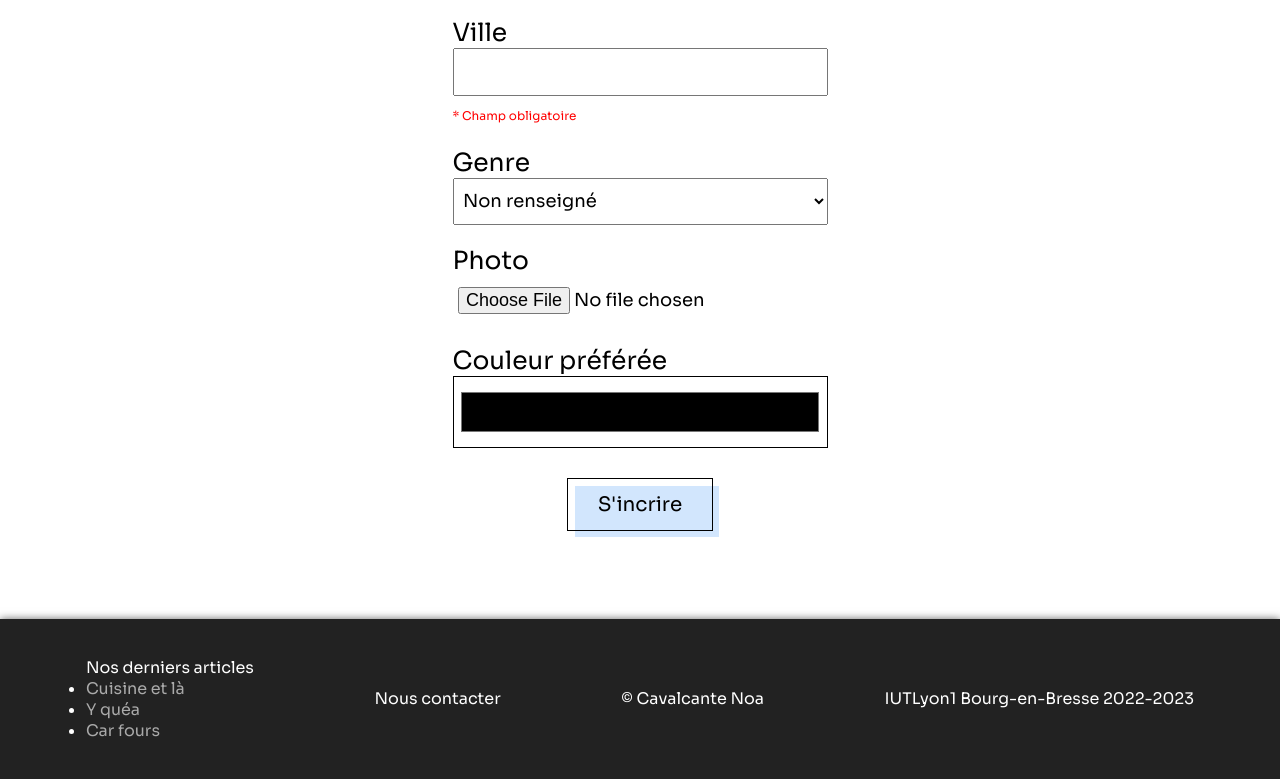
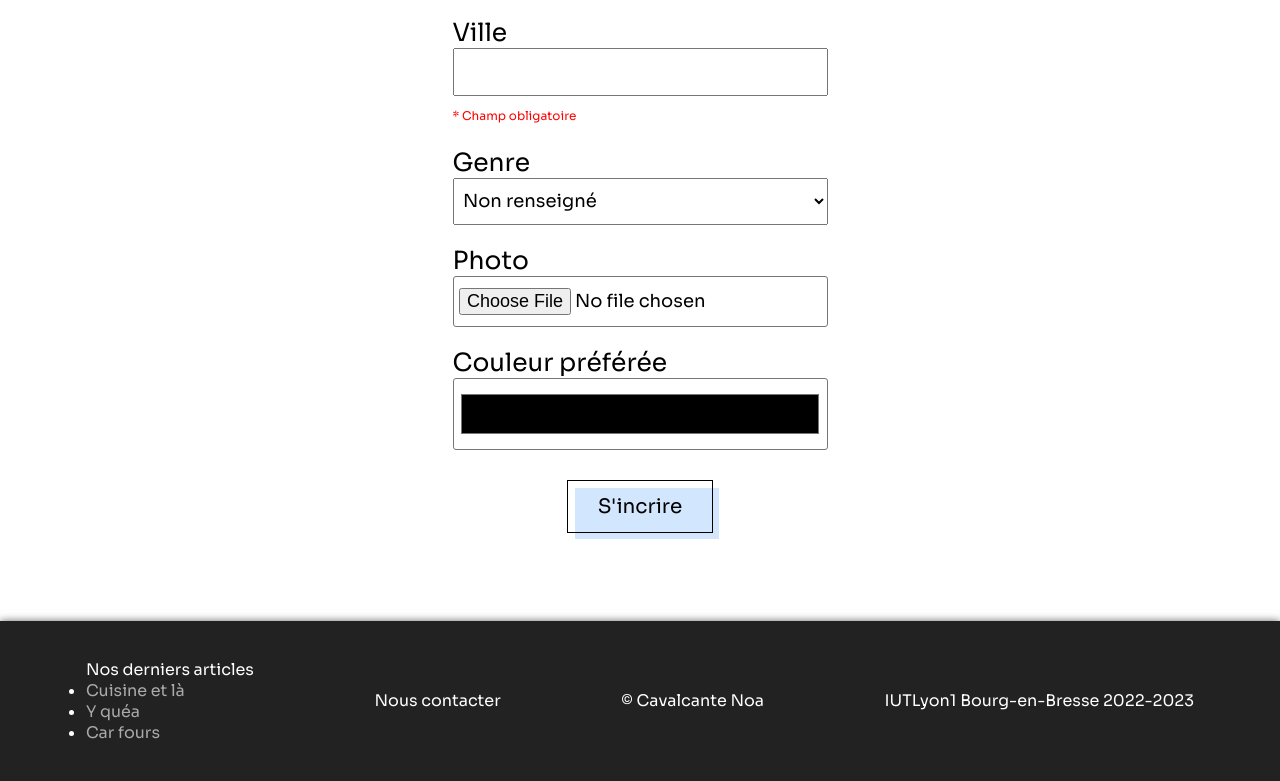
Before and after one commit to YeaZz/DevWeb-TP1-4-JS, a plain HTML site: page subscribe.html in a window 1280 px wide. Shown: the part 1116-1897 px from the top of the page. Drawn offline with nearby package versions, Linux system fonts and the light colour scheme.

Commit message:
customizing input's border

```diff
--- a/assets/css/style.css
+++ b/assets/css/style.css
@@ -176,12 +176,20 @@ form div textarea {
 }
 
 #message {
-    visibility: hidden;
+    display: none;
 }
 
-form div input[type="color"] {
+form input[type="color"] {
     background-color: white;
     height: 4em;
+    border-radius: 3px;
+    border-color: rgb(118, 118, 118);
+}
+
+form input[type="file"] {
+    border: 1px solid;
+    border-color: rgb(118, 118, 118);
+    border-radius: 3px;
 }
 
 form button {
```
